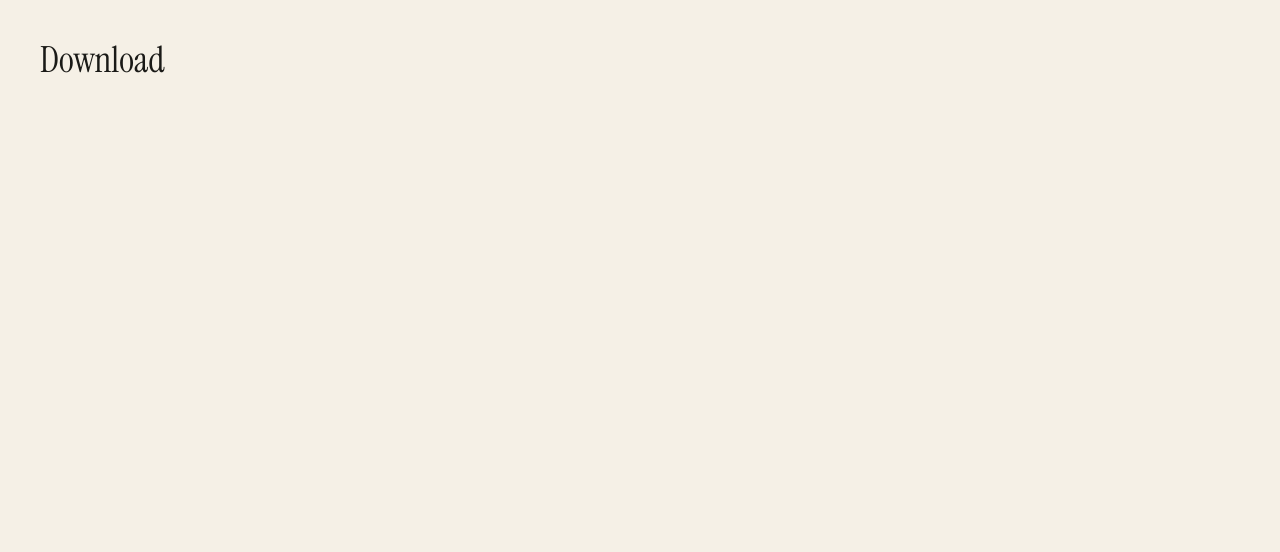
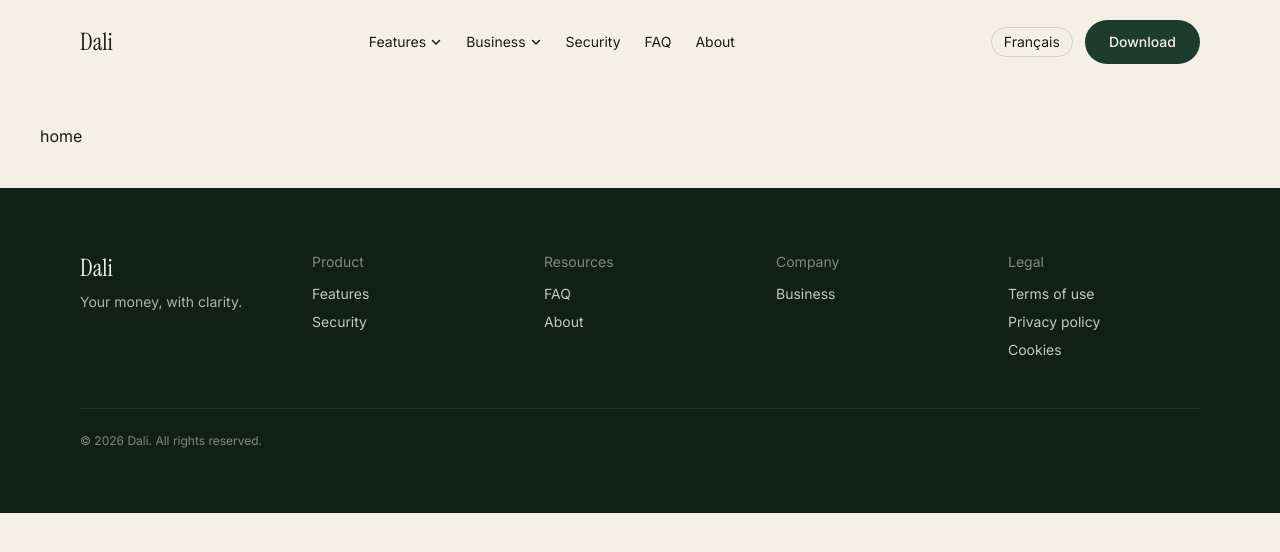
Before and after one commit to sngdtechnologies/dali-web, a Next.js app: page /en in a window 1280 px wide. Shown: the top 552 px of the page. Built offline with nearby package versions, Linux system fonts and the light colour scheme.

Commit message:
feat: marketing shell (linxo header + nav dropdowns, richer footer, layout, smooth scroll)

```diff
--- a/messages/en.json
+++ b/messages/en.json
@@ -1,10 +1,37 @@
 {
   "nav": {
+    "features": "Features",
+    "enterprise": "Business",
+    "security": "Security",
+    "faq": "FAQ",
+    "about": "About",
+    "download": "Download",
+    "menu": {
+      "aggregation": "Multi-account aggregation",
+      "sms": "Automatic SMS tracking",
+      "ai": "AI assistant",
+      "score": "Dali-Score",
+      "budgets": "Budgets & goals",
+      "payments": "Payments",
+      "data": "Data & API",
+      "insights": "Insights"
+    }
+  },
+  "locale": { "switchTo": "Français", "label": "Language" },
+  "footer": {
+    "tagline": "Your money, with clarity.",
+    "colProduct": "Product",
+    "colResources": "Resources",
+    "colCompany": "Company",
+    "colLegal": "Legal",
     "features": "Features",
     "security": "Security",
     "faq": "FAQ",
     "about": "About",
-    "download": "Download"
-  },
-  "locale": { "switchTo": "Français", "label": "Language" }
+    "enterprise": "Business",
+    "terms": "Terms of use",
+    "privacy": "Privacy policy",
+    "cookies": "Cookies",
+    "rights": "All rights reserved."
+  }
 }
--- a/messages/fr.json
+++ b/messages/fr.json
@@ -1,10 +1,37 @@
 {
   "nav": {
+    "features": "Fonctionnalités",
+    "enterprise": "Entreprises",
+    "security": "Sécurité",
+    "faq": "FAQ",
+    "about": "À propos",
+    "download": "Télécharger",
+    "menu": {
+      "aggregation": "Agrégation multi-compte",
+      "sms": "Suivi automatique SMS",
+      "ai": "Assistant IA",
+      "score": "Dali-Score",
+      "budgets": "Budgets & objectifs",
+      "payments": "Paiements",
+      "data": "Données & API",
+      "insights": "Insights"
+    }
+  },
+  "locale": { "switchTo": "English", "label": "Langue" },
+  "footer": {
+    "tagline": "Vos finances, en toute clarté.",
+    "colProduct": "Produit",
+    "colResources": "Ressources",
+    "colCompany": "Entreprise",
+    "colLegal": "Légal",
     "features": "Fonctionnalités",
     "security": "Sécurité",
     "faq": "FAQ",
     "about": "À propos",
-    "download": "Télécharger"
-  },
-  "locale": { "switchTo": "English", "label": "Langue" }
+    "enterprise": "Entreprises",
+    "terms": "Conditions d'utilisation",
+    "privacy": "Politique de confidentialité",
+    "cookies": "Cookies",
+    "rights": "Tous droits réservés."
+  }
 }
--- /dev/null
+++ b/src/app/[locale]/(marketing)/layout.tsx
@@ -0,0 +1,22 @@
+import { setRequestLocale } from 'next-intl/server';
+import { SmoothScroll } from '@/components/motion/SmoothScroll';
+import { Header } from '@/components/marketing/Header';
+import { Footer } from '@/components/marketing/Footer';
+
+export default async function MarketingLayout({
+  children,
+  params,
+}: {
+  children: React.ReactNode;
+  params: Promise<{ locale: string }>;
+}) {
+  const { locale } = await params;
+  setRequestLocale(locale);
+  return (
+    <SmoothScroll>
+      <Header locale={locale as 'fr' | 'en'} />
+      {children}
+      <Footer />
+    </SmoothScroll>
+  );
+}
--- /dev/null
+++ b/src/app/[locale]/(marketing)/page.tsx
@@ -0,0 +1,3 @@
+export default function HomePage() {
+  return <main className="p-10">home</main>;
+}
--- a/src/app/[locale]/page.tsx
+++ /dev/null
@@ -1,6 +0,0 @@
-import { useTranslations } from 'next-intl';
-
-export default function HomePage() {
-  const t = useTranslations('nav');
-  return <main className="p-10 font-serif text-4xl">{t('download')}</main>;
-}
--- /dev/null
+++ b/src/components/marketing/Footer.tsx
@@ -0,0 +1,59 @@
+import { useTranslations } from 'next-intl';
+import { Link } from '@/i18n/routing';
+import { Container } from '@/components/ui/Container';
+
+export function Footer() {
+  const t = useTranslations('footer');
+  const year = new Date().getFullYear();
+  const columns = [
+    {
+      title: t('colProduct'),
+      links: [
+        { label: t('features'), href: '/fonctionnalites' },
+        { label: t('security'), href: '/securite' },
+      ],
+    },
+    {
+      title: t('colResources'),
+      links: [
+        { label: t('faq'), href: '/faq' },
+        { label: t('about'), href: '/a-propos' },
+      ],
+    },
+    {
+      title: t('colCompany'),
+      links: [{ label: t('enterprise'), href: '/entreprises' }],
+    },
+    {
+      title: t('colLegal'),
+      links: [
+        { label: t('terms'), href: '/legal/conditions' },
+        { label: t('privacy'), href: '/legal/confidentialite' },
+        { label: t('cookies'), href: '/legal/cookies' },
+      ],
+    },
+  ];
+  return (
+    <footer className="bg-foret-900 py-16 text-ivoire">
+      <Container className="grid gap-10 md:grid-cols-5">
+        <div>
+          <p className="font-serif text-2xl">Dali</p>
+          <p className="mt-2 text-sm text-ivoire/70">{t('tagline')}</p>
+        </div>
+        {columns.map((col) => (
+          <nav key={col.title} className="flex flex-col gap-2 text-sm">
+            <span className="mb-1 text-ivoire/50">{col.title}</span>
+            {col.links.map((l) => (
+              <Link key={l.label} href={l.href} className="text-ivoire/80 transition-colors hover:text-ivoire">
+                {l.label}
+              </Link>
+            ))}
+          </nav>
+        ))}
+      </Container>
+      <Container>
+        <p className="mt-12 border-t border-ivoire/10 pt-6 text-xs text-ivoire/50">© {year} Dali. {t('rights')}</p>
+      </Container>
+    </footer>
+  );
+}
--- /dev/null
+++ b/src/components/marketing/Header.tsx
@@ -0,0 +1,53 @@
+'use client';
+import { useEffect, useState } from 'react';
+import { useTranslations } from 'next-intl';
+import { Link } from '@/i18n/routing';
+import { Container } from '@/components/ui/Container';
+import { Button } from '@/components/ui/Button';
+import { LocaleSwitcher } from '@/components/ui/LocaleSwitcher';
+import { NavDropdown } from '@/components/ui/NavDropdown';
+import { cn } from '@/lib/utils';
+
+export function Header({ locale }: { locale: 'fr' | 'en' }) {
+  const t = useTranslations('nav');
+  const [scrolled, setScrolled] = useState(false);
+
+  useEffect(() => {
+    const onScroll = () => setScrolled(window.scrollY > 24);
+    onScroll();
+    window.addEventListener('scroll', onScroll, { passive: true });
+    return () => window.removeEventListener('scroll', onScroll);
+  }, []);
+
+  const featureItems = [
+    { label: t('menu.aggregation'), href: '/fonctionnalites' },
+    { label: t('menu.sms'), href: '/fonctionnalites' },
+    { label: t('menu.ai'), href: '/fonctionnalites' },
+    { label: t('menu.score'), href: '/fonctionnalites' },
+    { label: t('menu.budgets'), href: '/fonctionnalites' },
+  ];
+  const enterpriseItems = [
+    { label: t('menu.payments'), href: '/entreprises' },
+    { label: t('menu.data'), href: '/entreprises' },
+    { label: t('menu.insights'), href: '/entreprises' },
+  ];
+
+  return (
+    <header className={cn('sticky top-0 z-50 transition-all duration-300', scrolled ? 'bg-ivoire/85 shadow-sm backdrop-blur' : 'bg-transparent')}>
+      <Container className={cn('flex items-center justify-between transition-all duration-300', scrolled ? 'py-3' : 'py-5')}>
+        <Link href="/" className="font-serif text-2xl">Dali</Link>
+        <nav className="hidden items-center gap-6 md:flex">
+          <NavDropdown label={t('features')} items={featureItems} />
+          <NavDropdown label={t('enterprise')} items={enterpriseItems} />
+          <Link href="/securite" className="py-2 text-sm">{t('security')}</Link>
+          <Link href="/faq" className="py-2 text-sm">{t('faq')}</Link>
+          <Link href="/a-propos" className="py-2 text-sm">{t('about')}</Link>
+        </nav>
+        <div className="flex items-center gap-3">
+          <LocaleSwitcher currentLocale={locale} />
+          <Button href="#download" className="hidden sm:inline-flex">{t('download')}</Button>
+        </div>
+      </Container>
+    </header>
+  );
+}
--- a/src/components/ui/Button.tsx
+++ b/src/components/ui/Button.tsx
@@ -23,6 +23,9 @@ export function Button({
   if (href && /^https?:\/\//.test(href)) {
     return <a href={href} className={classes} target="_blank" rel="noreferrer">{children}</a>;
   }
+  if (href && /^(#|mailto:|tel:)/.test(href)) {
+    return <a href={href} className={classes}>{children}</a>;
+  }
   if (href) {
     return <Link href={href} className={classes}>{children}</Link>;
   }
--- /dev/null
+++ b/src/components/ui/NavDropdown.tsx
@@ -0,0 +1,53 @@
+'use client';
+import { useEffect, useRef, useState } from 'react';
+import { Link } from '@/i18n/routing';
+import { cn } from '@/lib/utils';
+
+type Item = { label: string; href: string };
+
+export function NavDropdown({ label, items }: { label: string; items: Item[] }) {
+  const [open, setOpen] = useState(false);
+  const ref = useRef<HTMLDivElement>(null);
+
+  useEffect(() => {
+    if (!open) return;
+    const onDoc = (e: MouseEvent) => {
+      if (ref.current && !ref.current.contains(e.target as Node)) setOpen(false);
+    };
+    const onKey = (e: KeyboardEvent) => {
+      if (e.key === 'Escape') setOpen(false);
+    };
+    document.addEventListener('mousedown', onDoc);
+    document.addEventListener('keydown', onKey);
+    return () => {
+      document.removeEventListener('mousedown', onDoc);
+      document.removeEventListener('keydown', onKey);
+    };
+  }, [open]);
+
+  return (
+    <div ref={ref} className="relative" onMouseEnter={() => setOpen(true)} onMouseLeave={() => setOpen(false)}>
+      <button
+        type="button"
+        aria-haspopup="true"
+        aria-expanded={open}
+        onClick={() => setOpen((v) => !v)}
+        className="inline-flex items-center gap-1 py-2 text-sm"
+      >
+        {label}
+        <svg width="12" height="12" viewBox="0 0 12 12" aria-hidden className={cn('transition-transform duration-200', open && 'rotate-180')}>
+          <path d="M2.5 4.5 6 8l3.5-3.5" fill="none" stroke="currentColor" strokeWidth="1.5" strokeLinecap="round" strokeLinejoin="round" />
+        </svg>
+      </button>
+      {open && (
+        <div className="absolute left-0 top-full z-50 min-w-[240px] rounded-dali-md border border-encre/10 bg-white p-2 shadow-lg">
+          {items.map((it) => (
+            <Link key={it.label} href={it.href} className="block rounded-dali-sm px-3 py-2 text-sm hover:bg-foret-50">
+              {it.label}
+            </Link>
+          ))}
+        </div>
+      )}
+    </div>
+  );
+}
```
Also changed, not shown: 1 other file (tests, documents, lock files or other folders).
